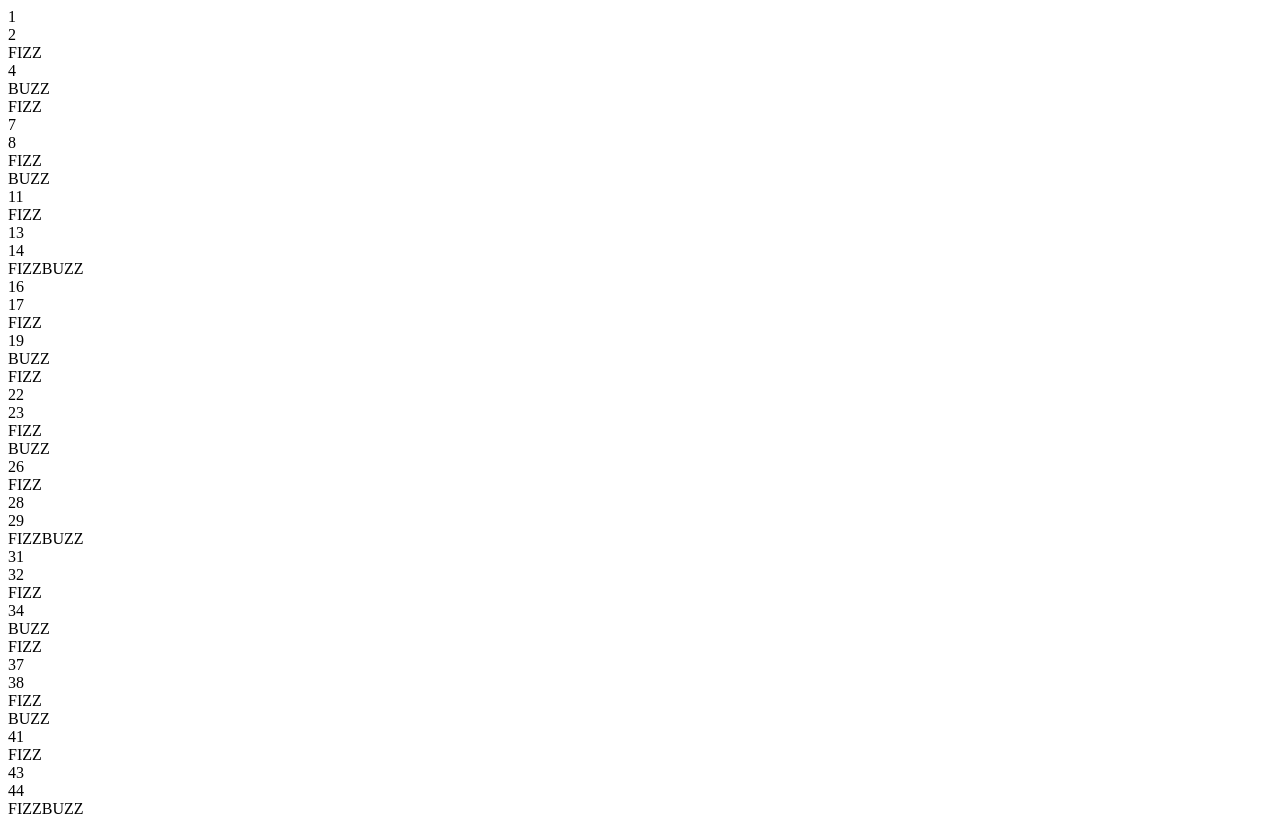
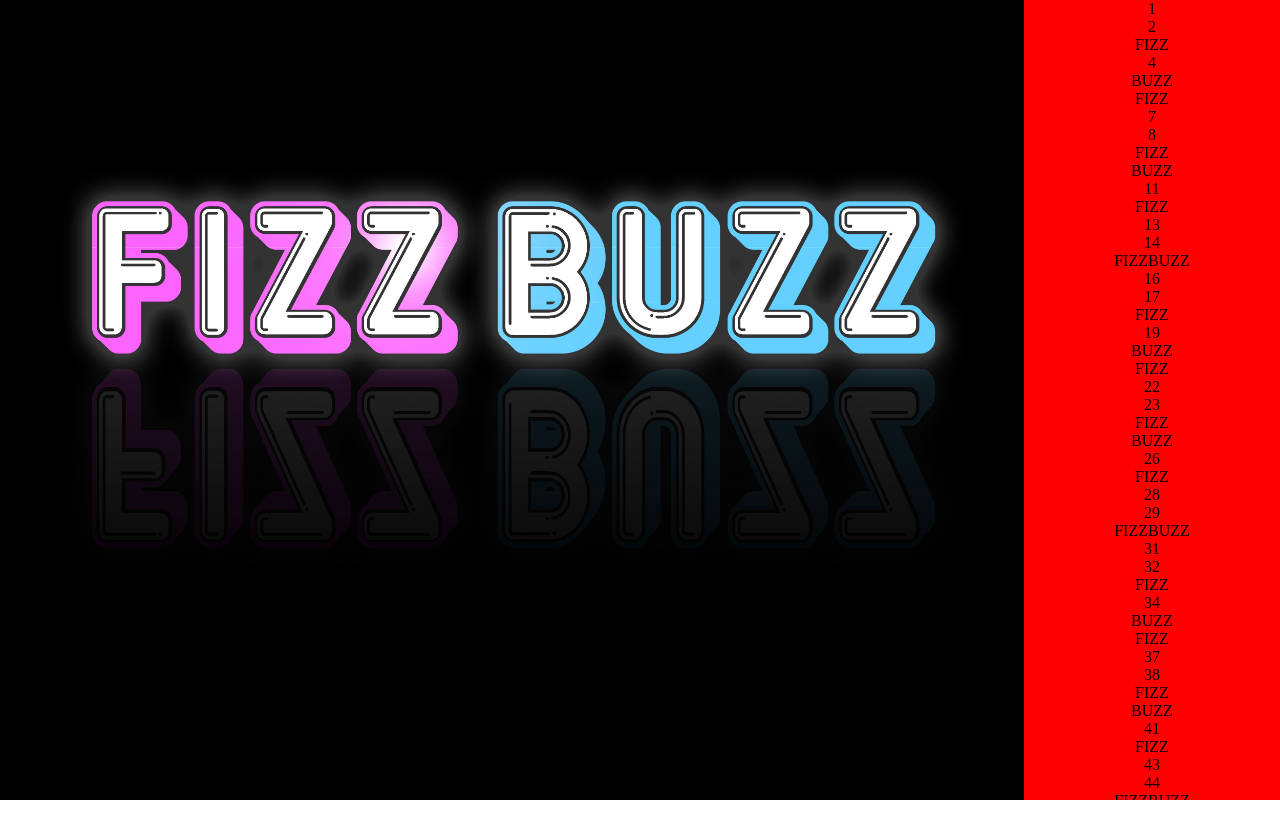
Before and after one commit to aleneri-github/js-fizzbuzz, a plain HTML site: page index.html in a window 1280 px wide. Shown: the top 816 px of the page. Drawn offline with Linux system fonts and the light colour scheme.

Commit message:
settimo commit

```diff
--- /dev/null
+++ b/css/style.css
@@ -0,0 +1,28 @@
+* {
+  box-sizing: border-box;
+  margin: 0;
+  padding: 0;
+}
+
+.clearfix::after {
+content: "";
+display: table;
+clear: both;
+}
+
+#left {
+  float: left;
+  height: 100vh;
+  width: 80%;
+  background-image: url('../img/fizzbuzz.jpeg');
+  background-size: contain;
+}
+
+#right {
+  float: right;
+  height: 100vh;
+  width: 20%;
+  text-align: center;
+  overflow: scroll;
+  background-color: red;
+}
--- a/index.html
+++ b/index.html
@@ -3,13 +3,25 @@
   <head>
     <meta charset="utf-8">
     <meta name="viewport" content="width=device-width, initial-scale=1.0">
+    <link rel="stylesheet" href="css/style.css">
     <title>FizzBuzz</title>
   </head>
-  <body>
-    <div id="listanumeri"></div>
+    <body>
+      <div id="wrapper clearfix">
+        <div id="left"></div>
+        <div id="right">
+          <span id="listanumeri"></span>
+        </div>
+      </div>
 
 
-    <script src="js/script.js" charset="utf-8"></script>
 
-  </body>
+
+
+
+
+
+        <script src="js/script.js" charset="utf-8"></script>
+
+    </body>
 </html>
```
Also changed, not shown: img/fizzbuzz.jpeg (added).
